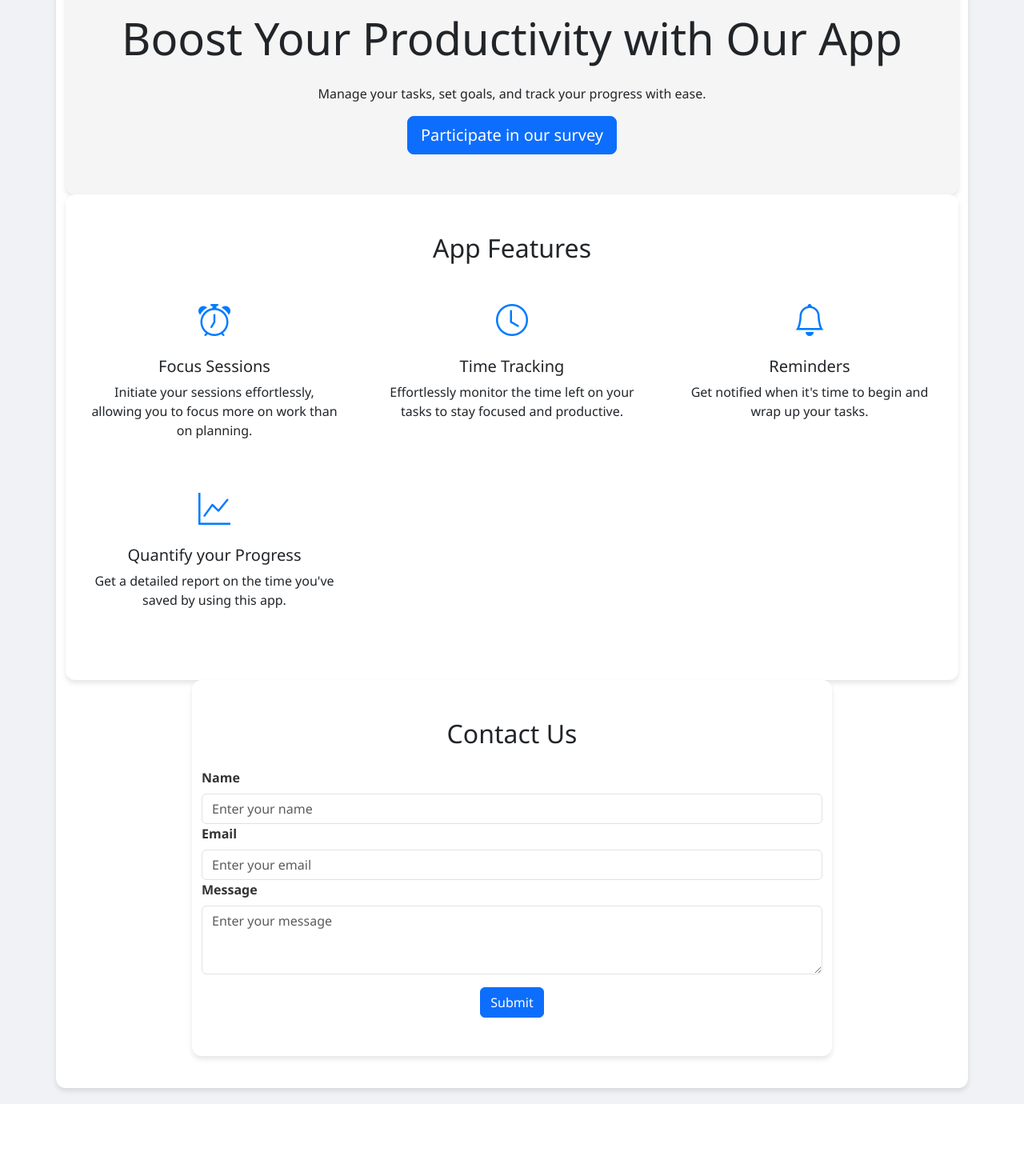
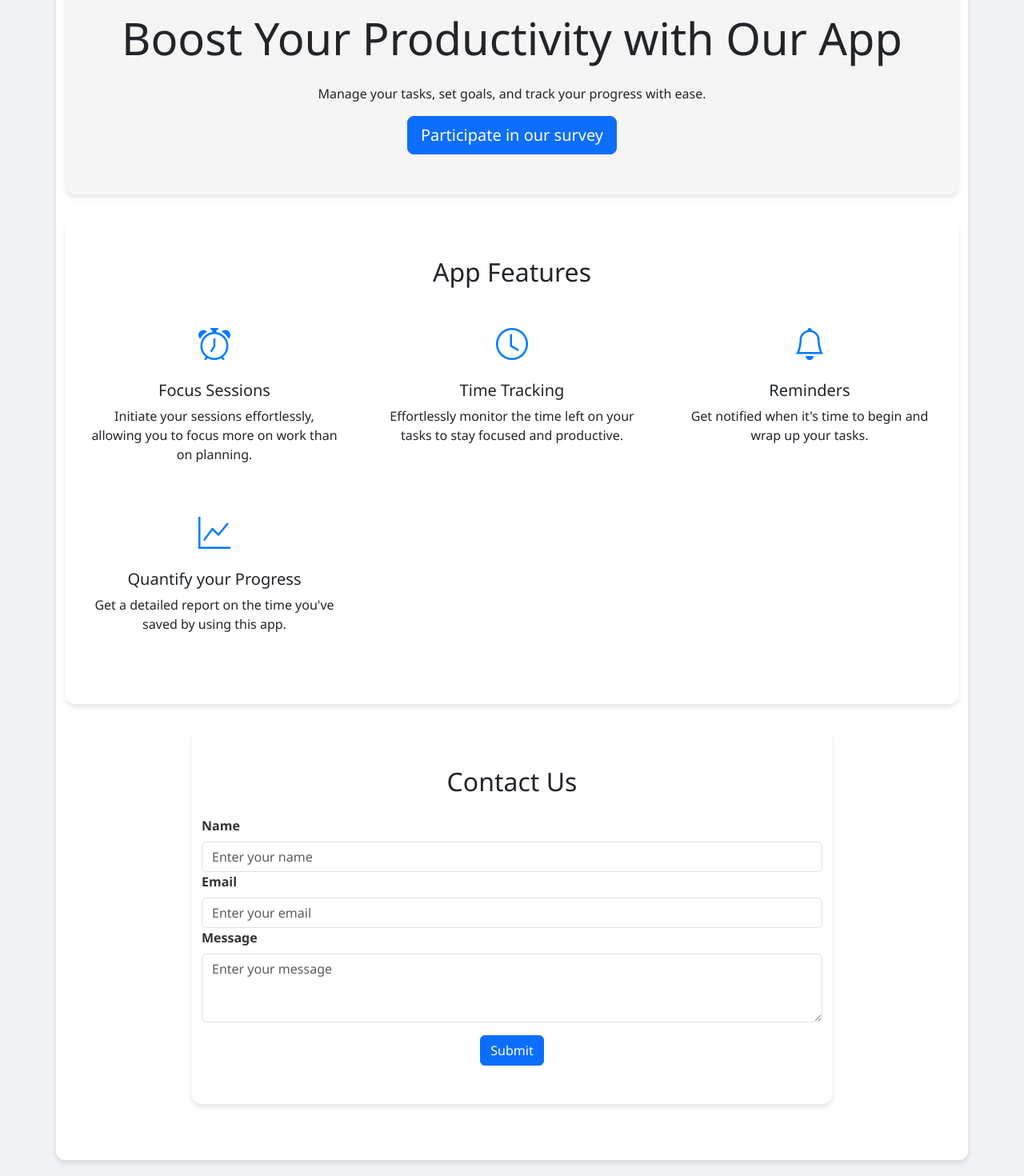
Before and after one commit to maxiparis/focusflow-website, a React (Vite) app: page / in a window 1280 px wide. Shown: the part 216-1686 px from the top of the page at 80% size. Before the commit the page ends 1596 px from the top, so only its background shows below. Built offline with nearby package versions, Linux system fonts and the light colour scheme.

Commit message:
feat: padding between components

```diff
--- a/src/App.jsx
+++ b/src/App.jsx
@@ -12,9 +12,18 @@ function App() {
       <div className="container">
         {/* Company Name and Logo */}
           {/*<img src="/path-to-logo.png" alt="FocusFlow Logo" className="logo" />*/}
-          <Hero />
-          <Features />
-          <ContactForm2 />
+          <section>
+            <Hero />
+          </section>
+
+          <section>
+            <Features />
+          </section>
+
+          <section>
+            <ContactForm2 />
+          </section>
+
       </div>
     </div>
   );
```
